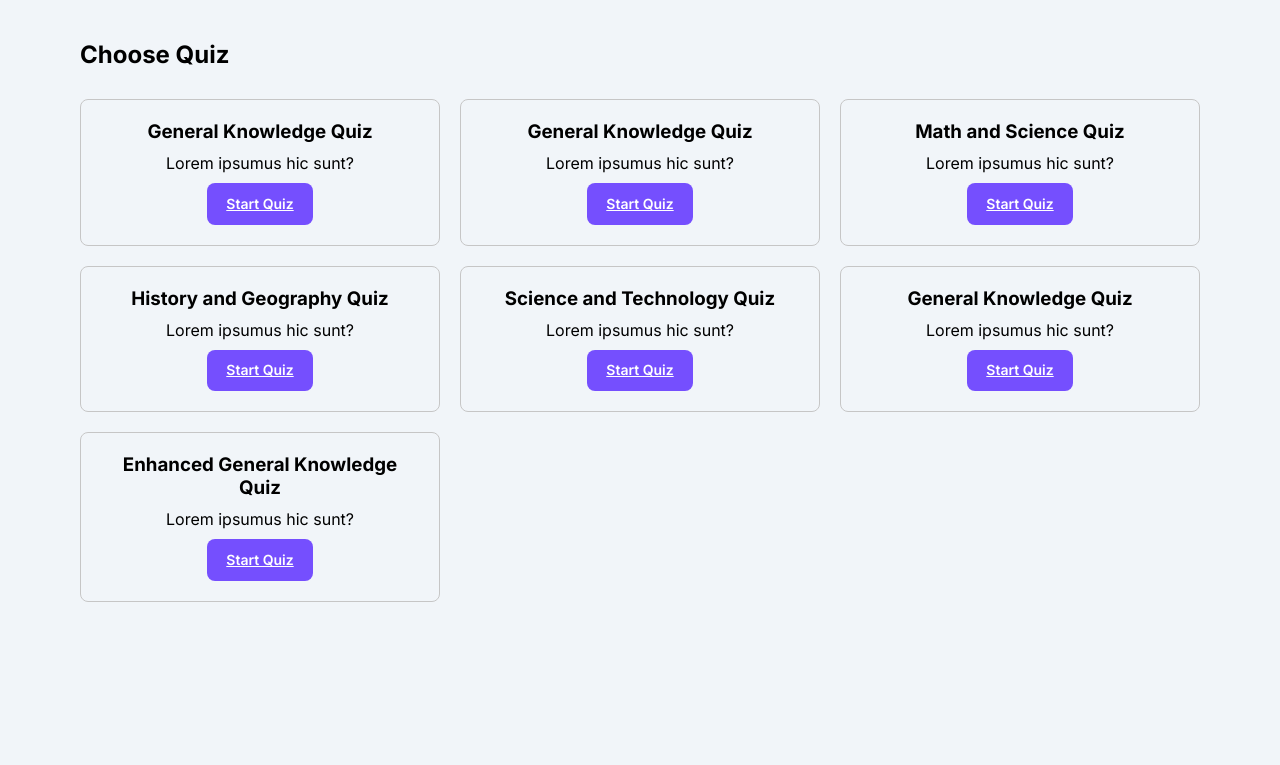
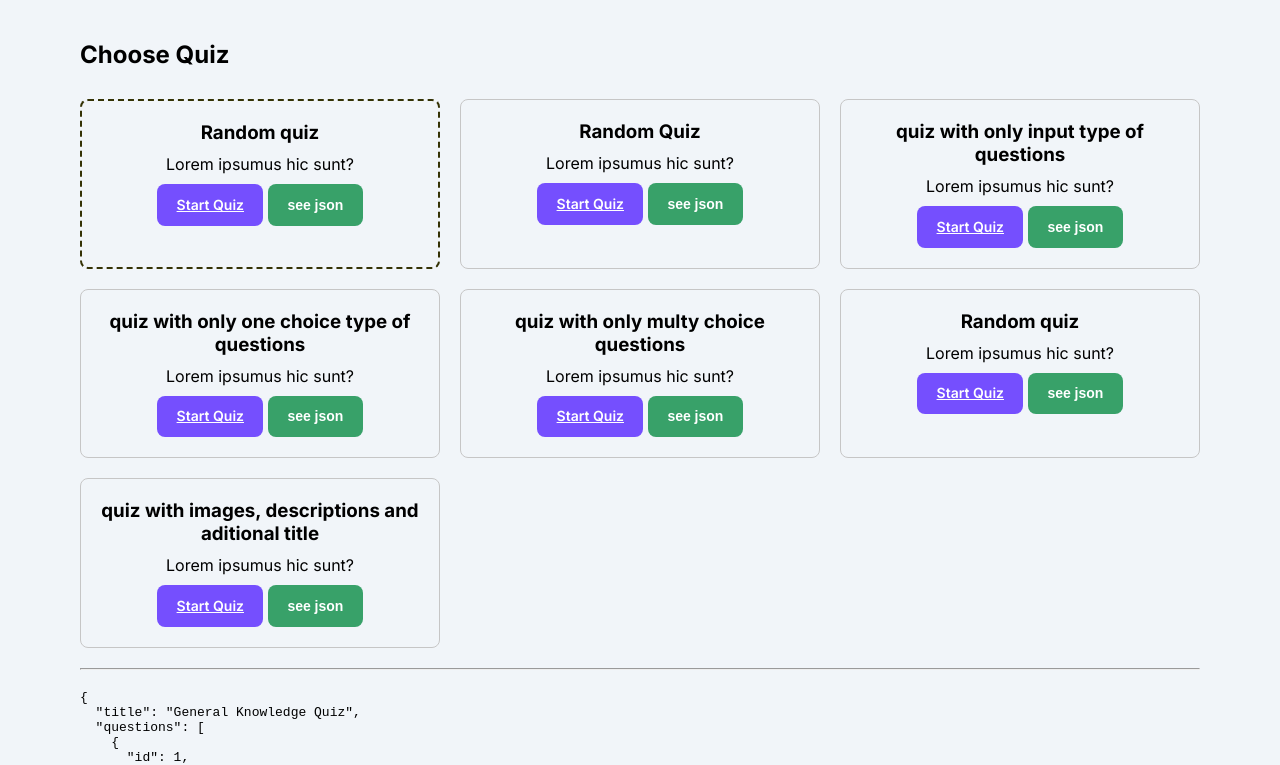
Before and after one commit to hardy333/quiz, a React (Vite) app: page / in a window 1280 px wide. Shown: the top 765 px of the page. Built offline with nearby package versions, Linux system fonts and the light colour scheme.

Commit message:
json viewer

```diff
--- a/src/data/quiz/quizzArr.ts
+++ b/src/data/quiz/quizzArr.ts
@@ -2,4 +2,33 @@ import { quiz2, quiz3 } from "./data";
 import { quizWithImg } from "./quizImg";
 import { quiz4, quiz5, quiz6, quiz7 } from "./quizzes";
 
-export const quizArr = [quiz2, quiz3, quiz4, quiz5, quiz6, quiz7, quizWithImg];
+export const quizArr = [
+  {
+    quiz: quiz2,
+    desc: "Random quiz",
+  },
+  {
+    quiz: quiz3,
+    desc: "Random Quiz",
+  },
+  {
+    quiz: quiz4,
+    desc: "quiz with only input type of questions",
+  },
+  {
+    quiz: quiz5,
+    desc: "quiz with only one choice type of questions",
+  },
+  {
+    quiz: quiz6,
+    desc: "quiz with only multy choice questions",
+  },
+  {
+    quiz: quiz7,
+    desc: "Random quiz",
+  },
+  {
+    quiz: quizWithImg,
+    desc: "quiz with images, descriptions and aditional title",
+  },
+];
--- a/src/pages/home/Home.tsx
+++ b/src/pages/home/Home.tsx
@@ -1,31 +1,54 @@
 import { Link } from "react-router-dom";
 import "./home.css";
 import { quizArr } from "../../data/quiz/quizzArr";
+import { useState } from "react";
 
 const Home = () => {
+  const [quizIndex, setQuizIndex] = useState(0);
+
   return (
     <div className="container">
       {/* <QuizComponent /> */}
       <h2>Choose Quiz</h2>
       <div className="quiz-cards-container">
-        {quizArr.map((quiz, index) => {
+        {quizArr.map((item, index) => {
           return (
             <div
               className="quiz-card fade-in "
               style={{
                 animationDelay: index * 0.1 + "s",
+                border: index == quizIndex ? "2px dashed #343205" : "",
               }}
               key={index}
             >
-              <h3>{quiz.title}</h3>
+              <h3>{item.desc}</h3>
 
               <p>Lorem ipsumus hic sunt?</p>
-              <Link className="btn" to={"/quiz/" + index}>
-                Start Quiz
-              </Link>
+              <footer>
+                <Link
+                  className="btn"
+                  style={{ marginTop: "auto" }}
+                  to={"/quiz/" + index}
+                >
+                  Start Quiz
+                </Link>
+                <button
+                  onClick={() => setQuizIndex(index)}
+                  className="btn btn-success"
+                >
+                  see json
+                </button>
+              </footer>
             </div>
           );
         })}
+      </div>
+      <br />
+      <hr />
+      <br />
+
+      <div className="json-viewer">
+        <pre>{JSON.stringify(quizArr[quizIndex].quiz, null, 2)}</pre>
       </div>
     </div>
   );
--- a/src/pages/home/home.css
+++ b/src/pages/home/home.css
@@ -33,3 +33,9 @@
   animation-timing-function: ease-in;
   animation-fill-mode: forwards;
 }
+
+.quiz-card footer {
+  display: flex;
+  justify-content: space-between;
+  gap: 5px;
+}
```
